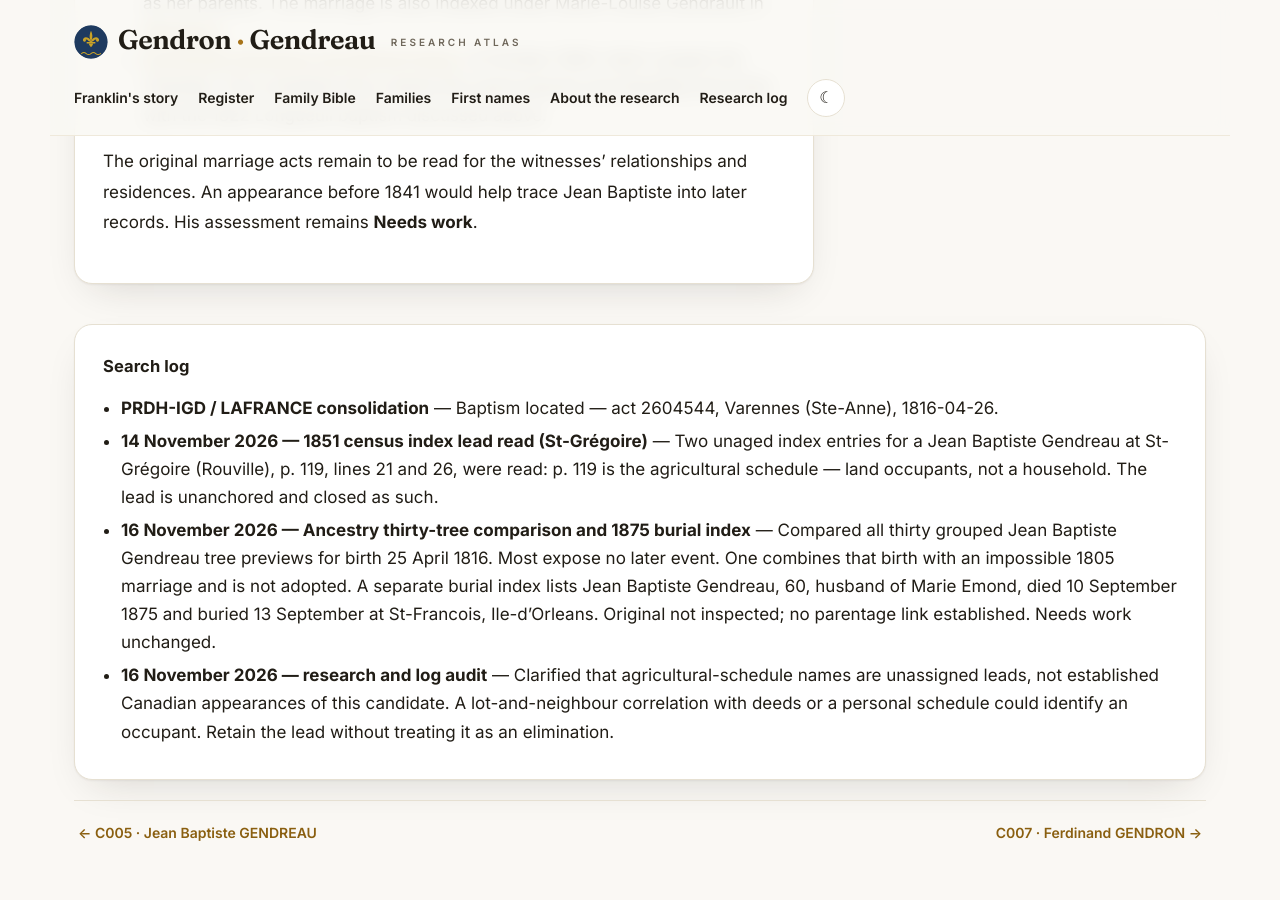
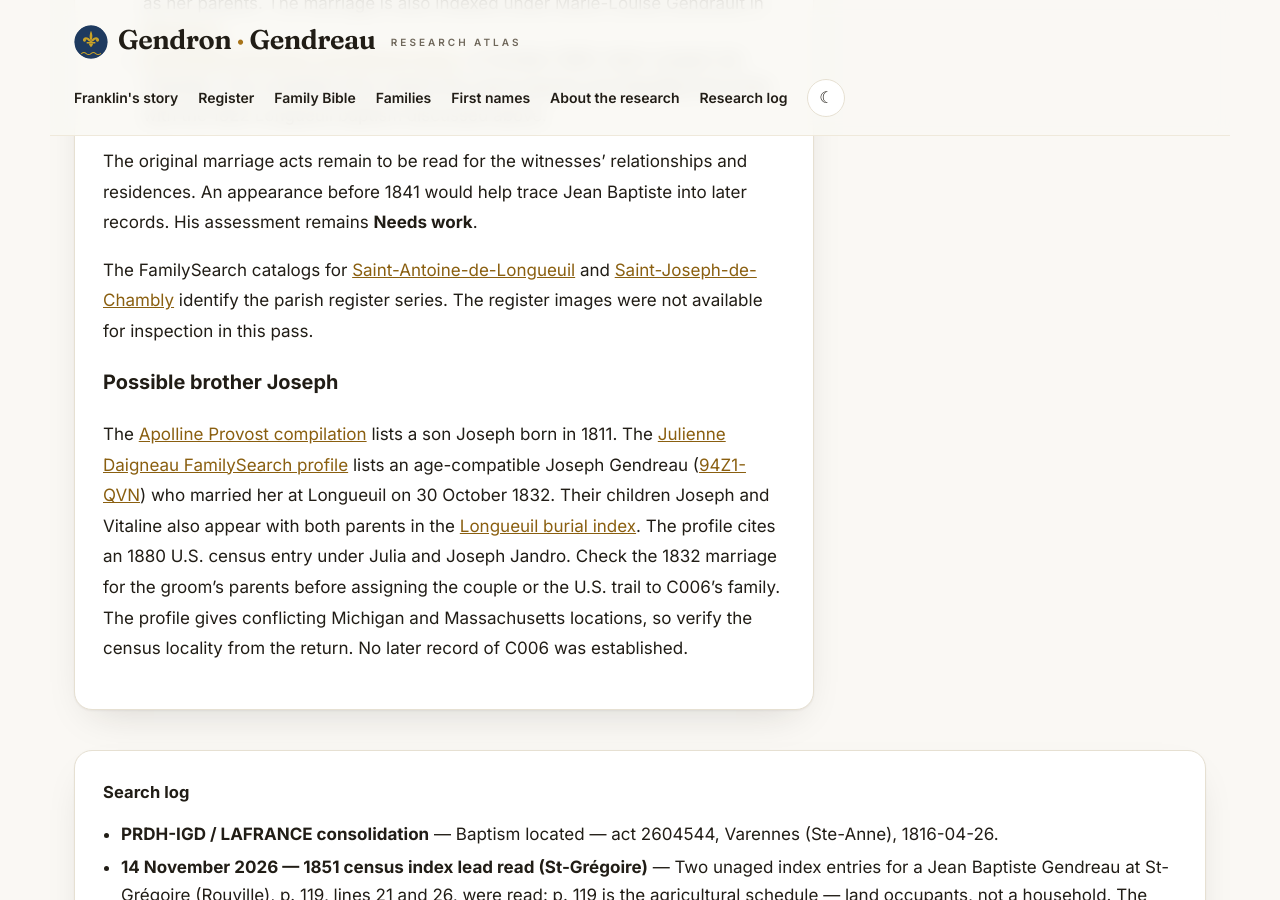
Before and after one commit to vetharmon/gendron-research, a Jekyll site: the page built from _candidates/c006.md, in a window 1280 px wide and 900 px high, scrolled down 2276 px. Built offline with Jekyll 4.4.1, drawn with Linux system fonts in a browser that asks for light colours.

Commit message:
Record C006 parish catalog and possible brother follow-up

```diff
--- a/_candidates/c006.md
+++ b/_candidates/c006.md
@@ -78,3 +78,9 @@ Compared all thirty grouped Jean Baptiste Gendreau tree previews for birth 25 Ap
 - [Domithilde Gendreau and Michel Dubuc](https://www.nosorigines.qc.ca/GenealogieQuebec.aspx?genealogie=Gendreau_Domithilde&pid=1568087), 6 October 1840, Saint-Joseph-de-Chambly. The compiled entry names the same parents and identifies the bride with the 1822 Longueuil baptism discussed above.
 
 The original marriage acts remain to be read for the witnesses’ relationships and residences. An appearance before 1841 would help trace Jean Baptiste into later records. His assessment remains **Needs work**.
+
+The FamilySearch catalogs for [Saint-Antoine-de-Longueuil](https://www.familysearch.org/search/catalog/87095) and [Saint-Joseph-de-Chambly](https://www.familysearch.org/search/catalog/244011) identify the parish register series. The register images were not available for inspection in this pass.
+
+### Possible brother Joseph
+
+The [Apolline Provost compilation](https://genealogie.quebec/stemma4web/info/424395) lists a son Joseph born in 1811. The [Julienne Daigneau FamilySearch profile](https://ancestors.familysearch.org/en/L2VP-HYR/julienne-d%C3%A9niau-1805-1882) lists an age-compatible Joseph Gendreau ([94Z1-QVN](https://ancestors.familysearch.org/en/tree/person/94Z1-QVN)) who married her at Longueuil on 30 October 1832. Their children Joseph and Vitaline also appear with both parents in the [Longueuil burial index](https://michelpratt.quebec/wp-content/uploads/2026/04/Sepultures.pdf#page=217). The profile cites an 1880 U.S. census entry under Julia and Joseph Jandro. Check the 1832 marriage for the groom’s parents before assigning the couple or the U.S. trail to C006’s family. The profile gives conflicting Michigan and Massachusetts locations, so verify the census locality from the return. No later record of C006 was established.
```
